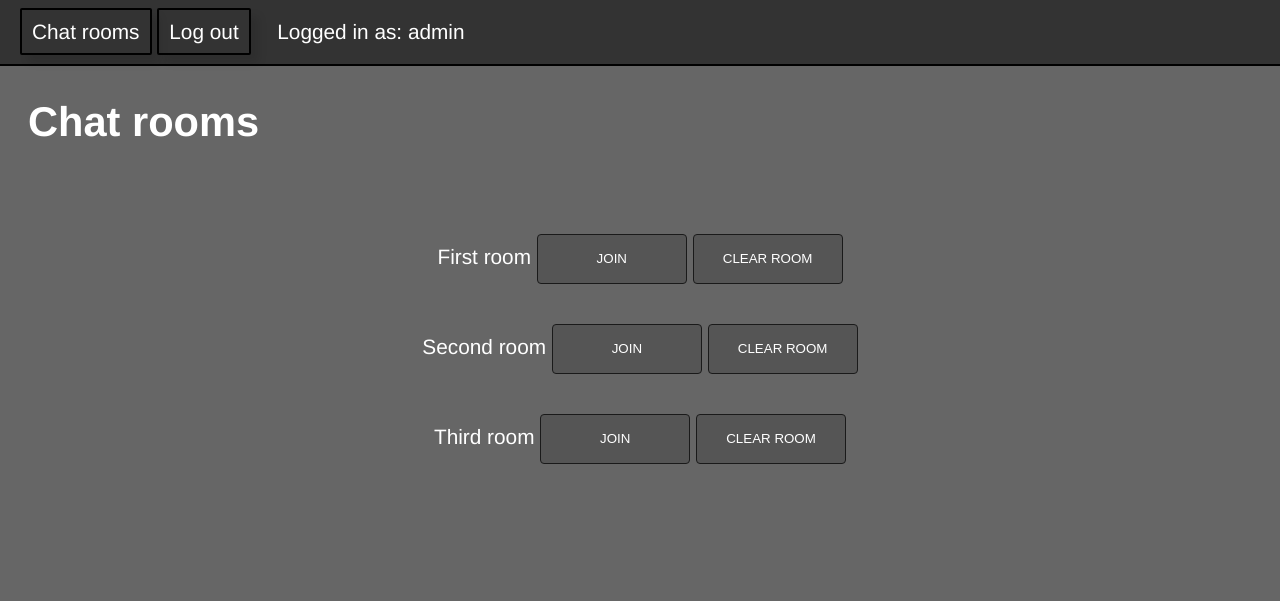
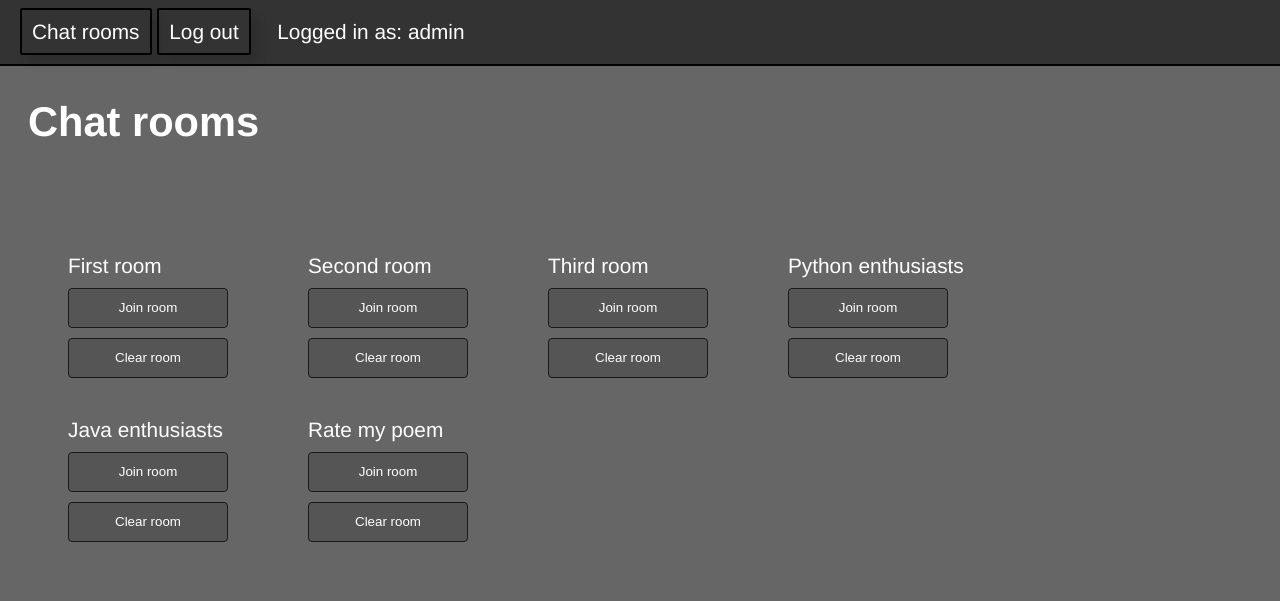
Before and after one commit to SzyJar/ChatApp, a Django app: page /rooms/ in a window 1280 px wide. Shown: the top 601 px of the page. Run offline with Django 4.2, Linux system fonts and the light colour scheme; a user stored in the database is signed in; data comes from the database, SQL or seed files in the repository.

Commit message:
Front-end tweaks

```diff
--- a/ChatApp/chatroom/templates/chatroom/rooms.html
+++ b/ChatApp/chatroom/templates/chatroom/rooms.html
@@ -7,15 +7,15 @@
 <div>
     <h1>Chat rooms</h1>
 </div>
-
+<div class="center">
     <div class="container">
         {% for room in rooms %}
             <div class="room">
                 {{ room.name }}
-            <a href="{% url 'room' room.slug %}"><button>JOIN</button></a>
-            <a href="{% url 'clear_room' room.slug %}"><button>CLEAR ROOM</button></a>
+                <a href="{% url 'room' room.slug %}"><button>Join room</button></a>
+                <a href="{% url 'clear_room' room.slug %}"><button>Clear room</button></a>
             </div>
         {% endfor %}
     </div>
-
+</div>
 {% endblock %}
--- a/ChatApp/core/templates/core/login.html
+++ b/ChatApp/core/templates/core/login.html
@@ -9,7 +9,8 @@
 
 <form method="post" action=".">
     {% csrf_token %}
-    <div class="container">
+    <div class="center">
+        <div class="container-login">
             <div>
                 <div>
                     <label>Username: </label>
@@ -22,6 +23,7 @@
                 <button>Log in</button>
             </div>
         </div>
+    </div>
     <div>
     {% if form.errors %}
     Login data is not correct
--- a/ChatApp/static/styles.css
+++ b/ChatApp/static/styles.css
@@ -11,7 +11,7 @@
 body {
     margin-top: 50px;
     margin-bottom: 100px;
-    min-width: 800px;
+    min-width: 500px;
     background-color: #666666;
     color: var(--text-color);
     text-shadow:
@@ -41,7 +41,33 @@ body {
     width: 100%;
 }
 
+.center {
+    width: 90%;
+    display: flex;
+    justify-content: center;
+    align-items: center;
+}
+
 .container{
+    padding: 20px;
+    display: flex;
+    flex-wrap: wrap;
+    text-align: center;
+}
+
+.container-login{
+    width: 200px;
+    padding: 20px;
+    display: flex;
+    flex-wrap: wrap;
+    text-align: center;
+}
+
+.room {
+    padding: 20px;
+    display: flex;
+    flex-wrap: wrap;
+    width: 200px;
     text-align: center;
 }
 
@@ -108,13 +134,14 @@ div {
 }
 
 button {
-    height: 50px;
-    padding: 8px;
+    margin-top: 10px;
+    height: 40px;
+    padding: 4px;
     border: 1px solid var( --primary-color);
     border-radius: 4px;
     background-color: var(--third-color);
     color: var(--text-color);
-    width: 150px;
+    width: 160px;
 }
 
 button:hover {
```
Also changed, not shown: ChatApp/core/templates/core/signup.html (+4 -3 lines), ChatApp/chatroom/migrations/0001_initial.py. Lines whose indentation alone changed are shown as unchanged.
